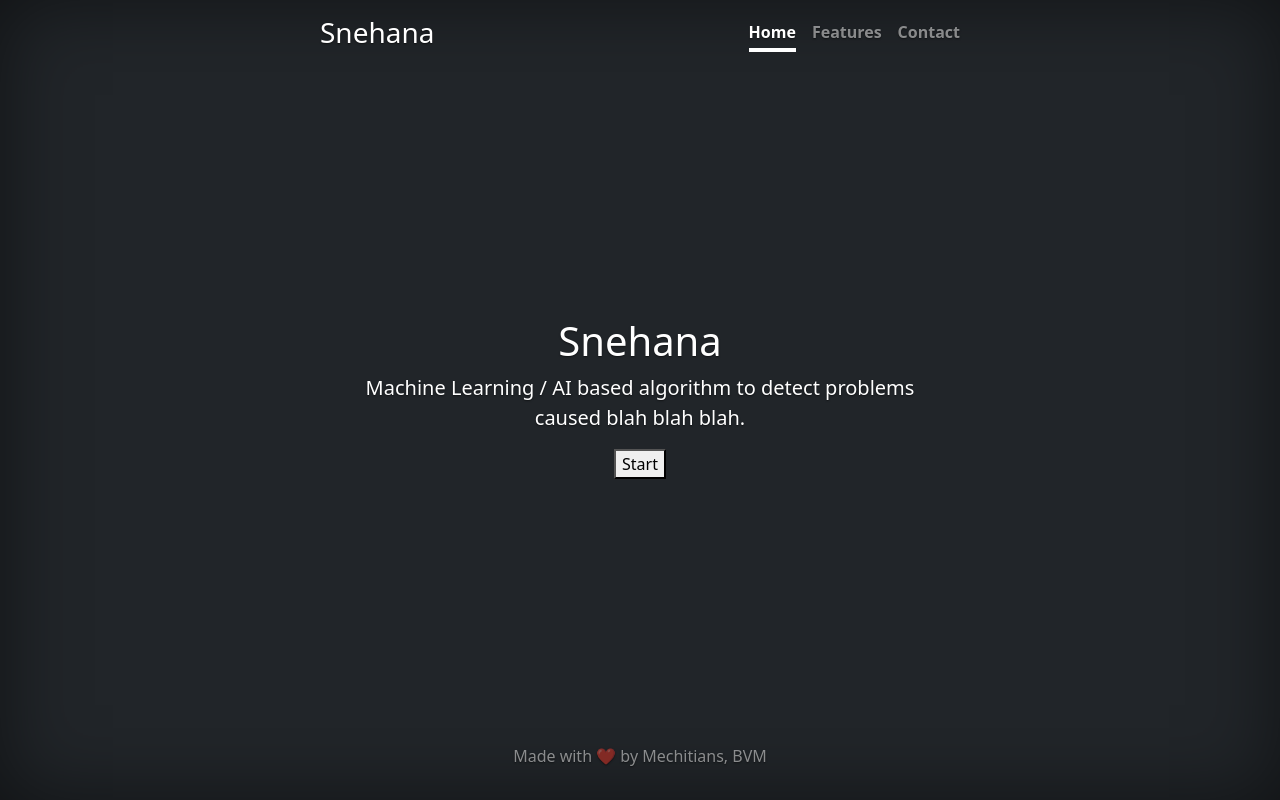
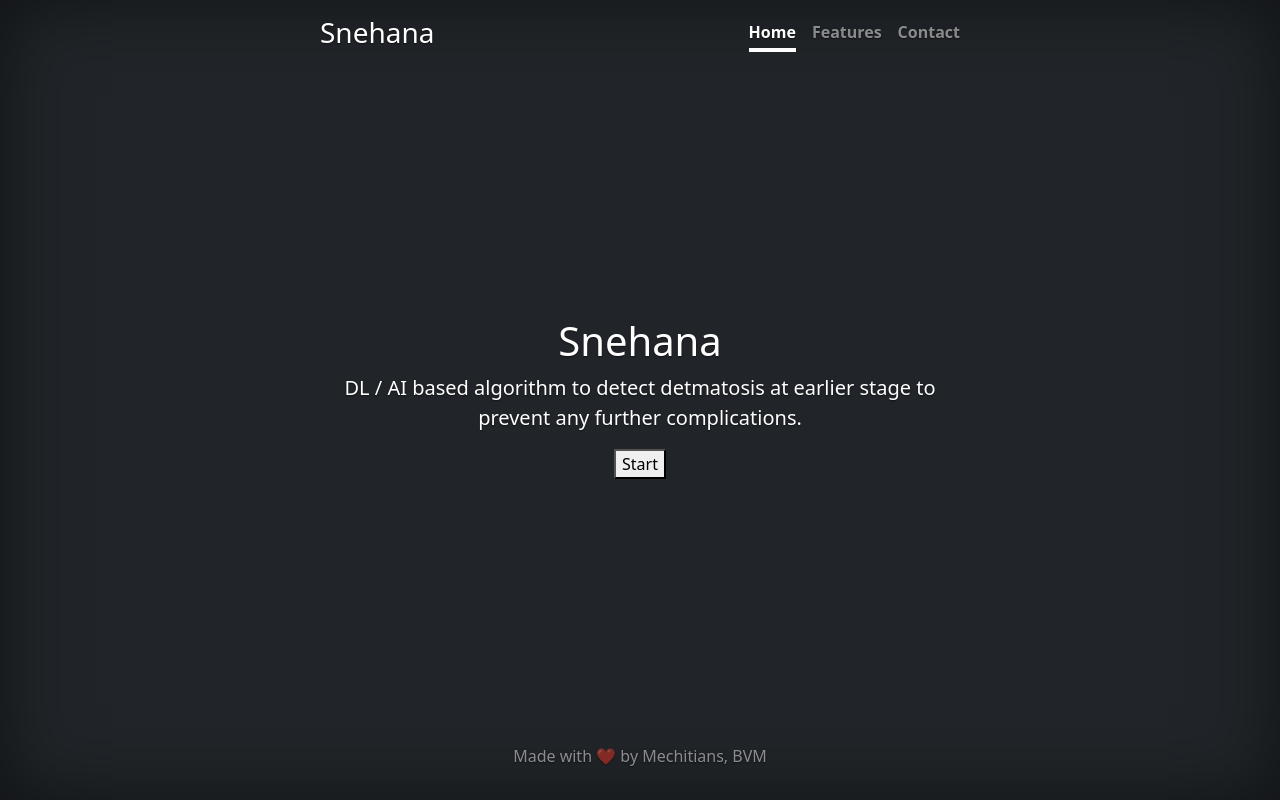
Before and after one commit to keivalya/UNS_39_Mechitians, a plain HTML site: page index.html in a window 1280 px wide. Drawn offline with nearby package versions, Linux system fonts and the light colour scheme.

Commit message:
updated blah blah error

```diff
--- a/index.html
+++ b/index.html
@@ -90,7 +90,7 @@
       <main class="px-3">
         <h1>Snehana</h1>
         <p class="lead">
-          Machine Learning / AI based algorithm to detect problems caused blah blah blah.
+          DL / AI based algorithm to detect detmatosis at earlier stage to prevent any further complications.
         </p>
         <p class="lead">
           <!-- <a
```
